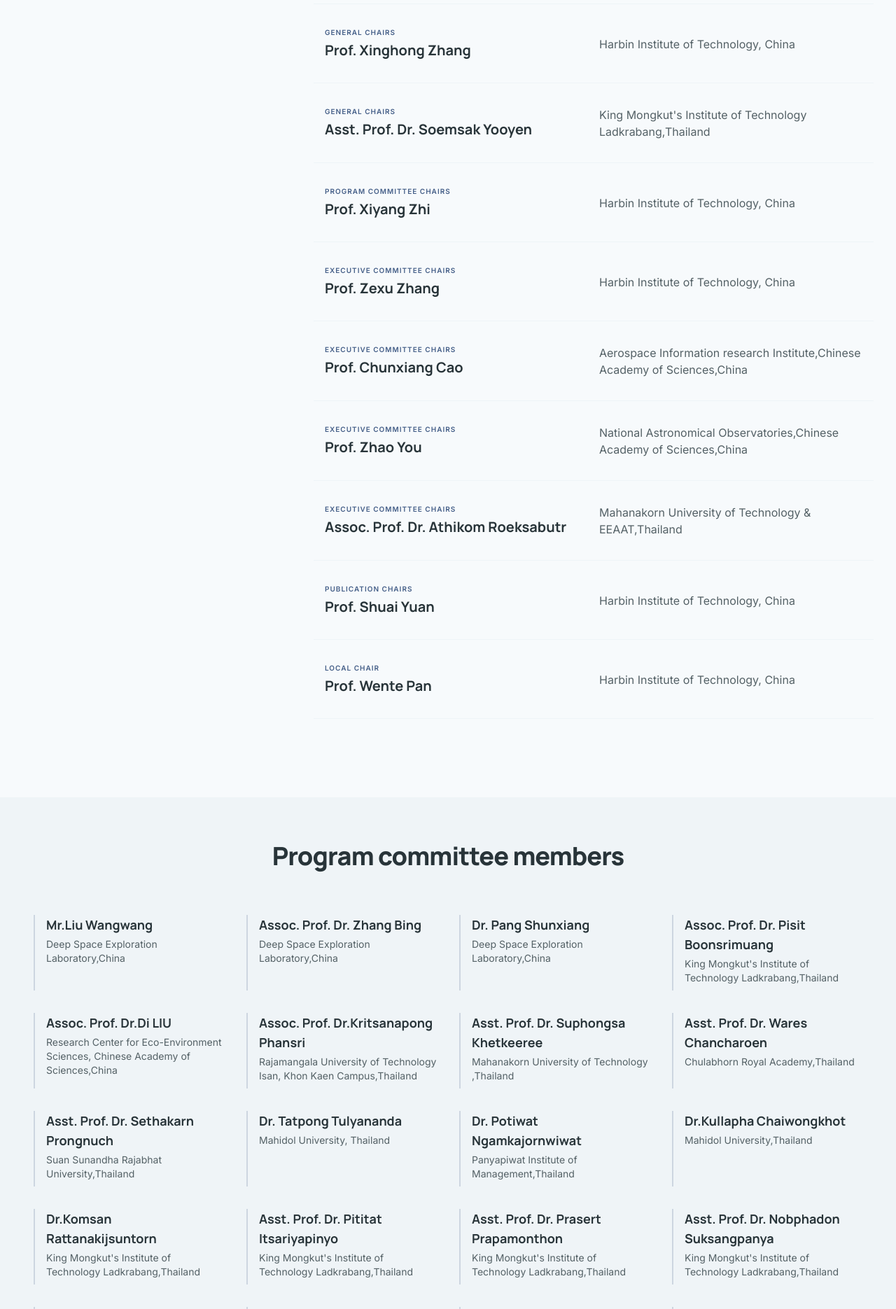
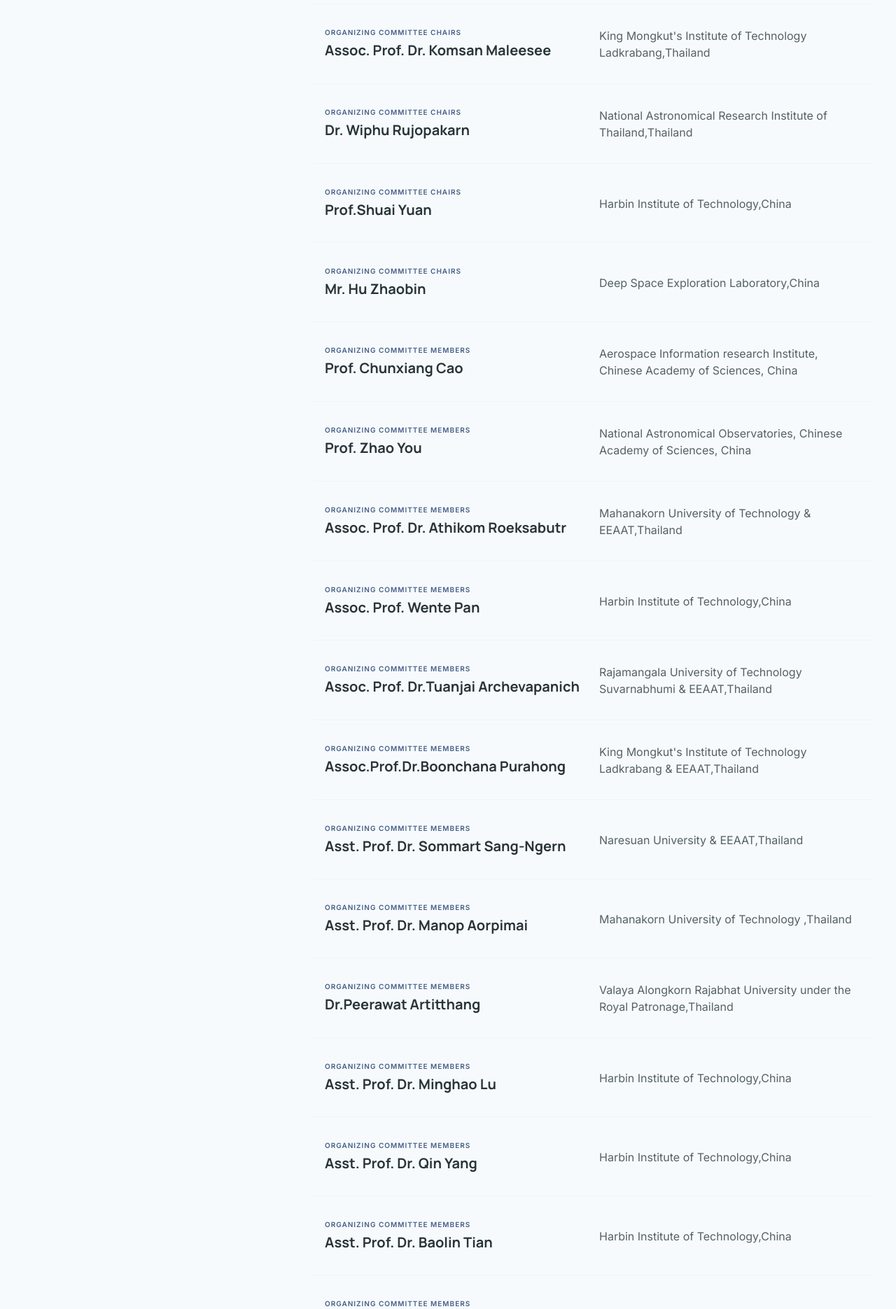
Before and after one commit to ascomlab/apase-web, a Next.js app: page /committee in a window 1280 px wide. Shown: the part 1100-2970 px from the top of the page at 70% size. Built offline with nearby package versions, Linux system fonts and the light colour scheme.

Commit message:
Update page.tsx

```diff
--- a/app/committee/page.tsx
+++ b/app/committee/page.tsx
@@ -61,58 +61,135 @@
     affiliation:
       "Education & Outreach Coordinator of the Moon Village Association,Italy",
   },
-
-
-
   {
-    role: "General Chairs",
-    name: "Prof. Xinghong Zhang",
-    affiliation: "Harbin Institute of Technology, China",
+    role: "Organizing Committee Chairs",
+    name: "Assoc. Prof. Dr. Komsan Maleesee",
+    affiliation: "King Mongkut's Institute of Technology Ladkrabang,Thailand",
   },
   {
-    role: "General Chairs",
-    name: "Asst. Prof. Dr. Soemsak Yooyen",
-    affiliation: "King Mongkut's Institute of Technology Ladkrabang,Thailand",
+    role: "Organizing Committee Chairs",
+    name: "Dr. Wiphu Rujopakarn",
+    affiliation: "National Astronomical Research Institute of Thailand,Thailand",
+  },
+    {
+    role: "Organizing Committee Chairs",
+    name: "Prof.Shuai Yuan",
+    affiliation: "Harbin Institute of Technology,China",
+  },
+  {
+    role: "Organizing Committee Chairs",
+    name: "Mr. Hu Zhaobin",
+    affiliation: "Deep Space Exploration Laboratory,China",
+  },
+    {
+    role: "Organizing committee members",
+    name: "Prof. Chunxiang Cao",
+    affiliation:
+      "Aerospace Information research Institute, Chinese Academy of Sciences, China",
+  },
+   {
+    role: "Organizing committee members",
+    name: "Prof. Zhao You",
+    affiliation:
+      "National Astronomical Observatories, Chinese Academy of Sciences, China",
+  },
+   {
+    role: "Organizing committee members",
+    name: "Assoc. Prof. Dr. Athikom Roeksabutr",
+    affiliation:
+      "Mahanakorn University of Technology & EEAAT,Thailand",
+  },
+   {
+    role: "Organizing committee members",
+    name: "Assoc. Prof. Wente Pan",
+    affiliation:
+      "Harbin Institute of Technology,China",
+  },
+   {
+    role: "Organizing committee members",
+    name: "Assoc. Prof. Dr.Tuanjai Archevapanich",
+    affiliation:
+      "Rajamangala University of Technology Suvarnabhumi & EEAAT,Thailand",
+  },
+   {
+    role: "Organizing committee members",
+    name: "Assoc.Prof.Dr.Boonchana Purahong",
+    affiliation:
+      "King Mongkut's Institute of Technology Ladkrabang & EEAAT,Thailand",
+  },
+   {
+    role: "Organizing committee members",
+    name: "Asst. Prof. Dr. Sommart Sang-Ngern",
+    affiliation:
+      "Naresuan University & EEAAT,Thailand",
+  },
+   {
+    role: "Organizing committee members",
+    name: "Asst. Prof. Dr. Manop Aorpimai",
+    affiliation:
+      "Mahanakorn University of Technology ,Thailand",
+  },
+   {
+    role: "Organizing committee members",
+    name: "Dr.Peerawat Artitthang",
+    affiliation:
+      "Valaya Alongkorn Rajabhat University under the Royal Patronage,Thailand",
+  },
+   {
+    role: "Organizing committee members",
+    name: "Asst. Prof. Dr. Minghao Lu",
+    affiliation:
+      "Harbin Institute of Technology,China",
+  },
+   {
+    role: "Organizing committee members",
+    name: "Asst. Prof. Dr. Qin Yang",
+    affiliation:
+      "Harbin Institute of Technology,China",
+  },
+   {
+    role: "Organizing committee members",
+    name: "Asst. Prof. Dr. Baolin Tian",
+    affiliation:
+      "Harbin Institute of Technology,China",
+  },
+   {
+    role: "Organizing committee members",
+    name: "Asst. Prof. Dr. Zheng Chen",
+    affiliation:
+      "Harbin Institute of Technology,China",
+  },
+   {
+    role: "Organizing committee members",
+    name: "Assoc. Prof.Cattareeya Suwanasri",
+    affiliation:
+      "King Mongkut's University of Technology North Bangkok & EEAAT,Thailand",
+  },
+   {
+    role: "Organizing committee members",
+    name: "Asst. Prof. Dr. Supattana Nirukkanaporn",
+    affiliation:
+      "Rangsit University & EEAAT,Thailand",
+  },
+   {
+    role: "Publication Chair",
+    name: "Asst. Prof. Dr. Patcharin Kamsing",
+    affiliation:
+      "King Mongkut's Institute of Technology Ladkrabang,Thailand",
+  },
+   {
+    role: "Publication Chair",
+    name: "Dr. Peerapong Torteeka",
+    affiliation:
+      "National Astronomical Research Institute of Thailand,Thailand",
+  },
+   {
+    role: "Publicity Chair",
+    name: "Assoc. Prof.Yixin Huang",
+    affiliation:
+      "Harbin Institute of Technology,China",
   },
 
-  {
-    role: "Program Committee Chairs",
-    name: "Prof. Xiyang Zhi",
-    affiliation: "Harbin Institute of Technology, China",
-  },
-  {
-    role: "Executive Committee Chairs",
-    name: "Prof. Zexu Zhang",
-    affiliation: "Harbin Institute of Technology, China",
-  },
-
-  {
-    role: "Executive Committee Chairs",
-    name: "Prof. Chunxiang Cao",
-    affiliation:
-      "Aerospace Information research Institute,Chinese Academy of Sciences,China",
-  },
-  {
-    role: "Executive Committee Chairs",
-    name: "Prof. Zhao You",
-    affiliation:
-      "National Astronomical Observatories,Chinese Academy of Sciences,China",
-  },
-  {
-    role: "Executive Committee Chairs",
-    name: "Assoc. Prof. Dr. Athikom Roeksabutr",
-    affiliation: "Mahanakorn University of Technology & EEAAT,Thailand",
-  },
-  {
-    role: "Publication Chairs",
-    name: "Prof. Shuai Yuan",
-    affiliation: "Harbin Institute of Technology, China",
-  },
-  {
-    role: "Local Chair",
-    name: "Prof. Wente Pan",
-    affiliation: "Harbin Institute of Technology, China",
-  },
 ];
 
 const technicalCommittee = [
```
